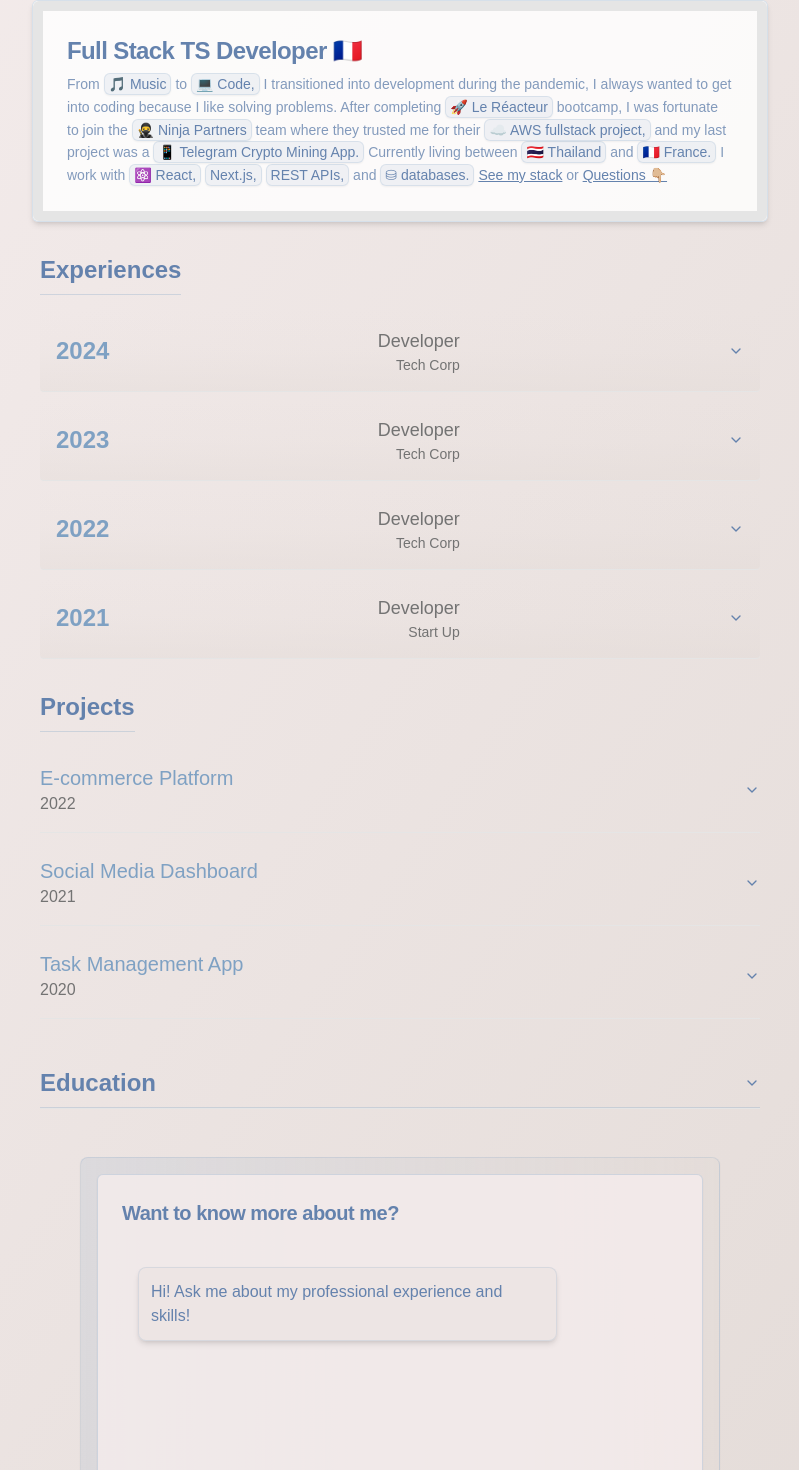
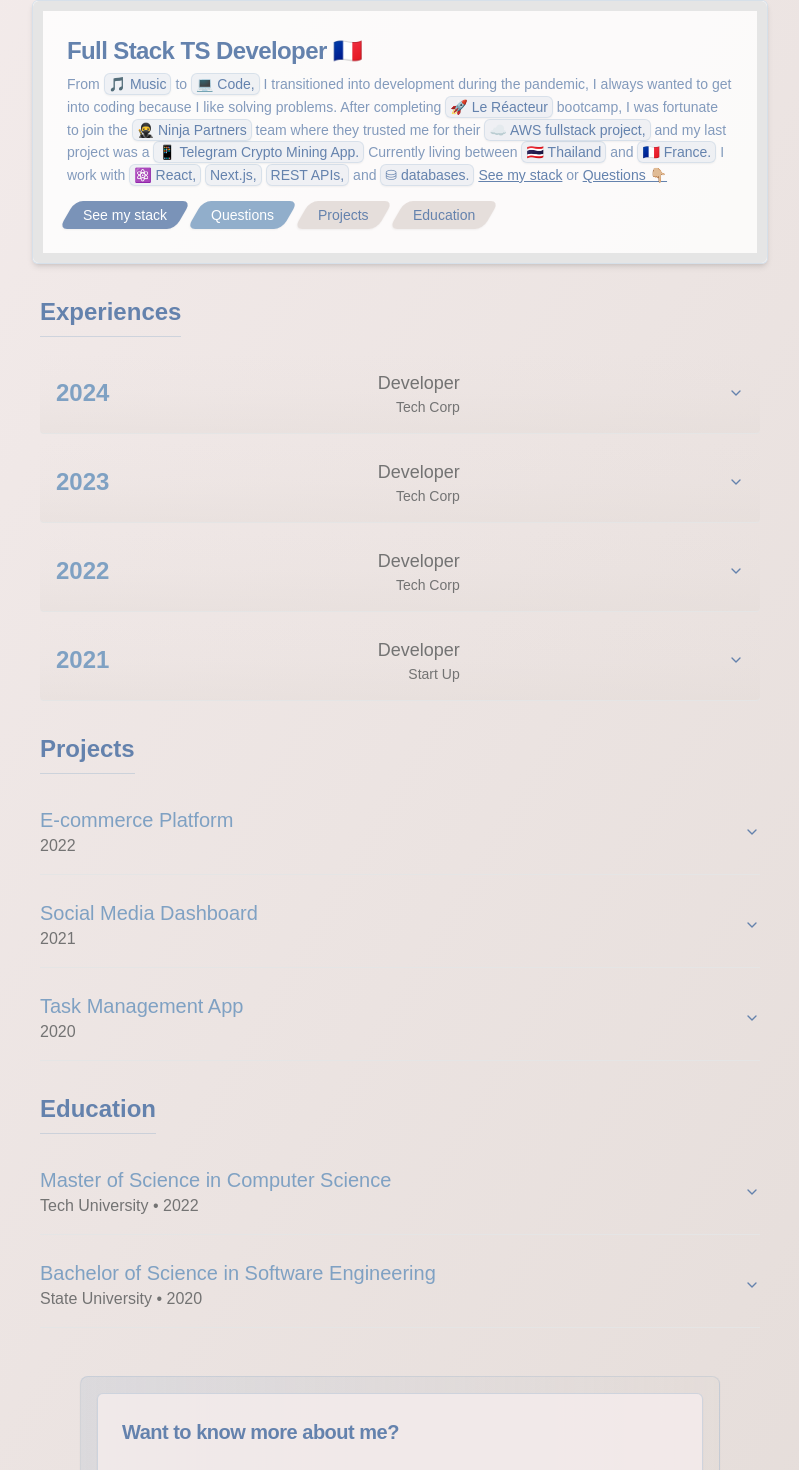
Before and after one commit to voyagebagage/portfolio-latest, a Next.js app: page / in a window 1280 px wide. Shown: the part 224-1694 px from the top of the page, without its empty margins (240-1039 px from the left). Built offline with nearby package versions, Linux system fonts and the light colour scheme.

Commit message:
button added in hero

```diff
--- a/app/Portfolio.tsx
+++ b/app/Portfolio.tsx
@@ -28,6 +28,46 @@ const Portfolio: React.FC = () => {
   const handleChatLinkClick = (message: string) => {
     if (chatBoxRef.current) {
       chatBoxRef.current.submitMessage(message);
+    }
+  };
+
+  const handleNavClick = (section: string) => {
+    switch (section) {
+      case "stack":
+        // Scroll to chat and ask about stack
+        const chatElement = document.getElementById("chat");
+        if (chatElement) {
+          chatElement.scrollIntoView({ behavior: "smooth" });
+          setTimeout(() => {
+            if (chatBoxRef.current) {
+              chatBoxRef.current.submitMessage(
+                "What is your current favorite stack and why do you like it?"
+              );
+            }
+          }, 500);
+        }
+        break;
+      case "questions":
+        // Just scroll to chat
+        const chatEl = document.getElementById("chat");
+        if (chatEl) {
+          chatEl.scrollIntoView({ behavior: "smooth" });
+        }
+        break;
+      case "projects":
+        // Scroll to projects section
+        const projectsEl = document.getElementById("projects");
+        if (projectsEl) {
+          projectsEl.scrollIntoView({ behavior: "smooth" });
+        }
+        break;
+      case "education":
+        // Scroll to education section
+        const educationEl = document.getElementById("education");
+        if (educationEl) {
+          educationEl.scrollIntoView({ behavior: "smooth" });
+        }
+        break;
     }
   };
 
@@ -151,6 +191,50 @@ const Portfolio: React.FC = () => {
                     onChatLinkClick={handleChatLinkClick}
                   />
                 </CardDescription>
+
+                {/* Navigation Buttons */}
+                <div className="flex flex-wrap gap-3 mt-8 pt-2 ">
+                  <button
+                    onClick={() => handleNavClick("stack")}
+                    className="px-4 py-1 bg-[#6482AD] bg-opacity-85 hover:bg-[#7FA1C3] text-white rounded-lg transition-colors shadow-sm text-sm font-medium transform"
+                    style={{ transform: "skewX(-30deg)" }}>
+                    <span
+                      style={{ transform: "skewX(30deg)" }}
+                      className="block">
+                      See my stack
+                    </span>
+                  </button>
+                  <button
+                    onClick={() => handleNavClick("questions")}
+                    className="px-4 py-1 bg-[#7FA1C3] bg-opacity-85 hover:bg-[#6482AD] text-white rounded-lg transition-colors shadow-sm text-sm font-medium transform"
+                    style={{ transform: "skewX(-30deg)" }}>
+                    <span
+                      style={{ transform: "skewX(30deg)" }}
+                      className="block">
+                      Questions
+                    </span>
+                  </button>
+                  <button
+                    onClick={() => handleNavClick("projects")}
+                    className="px-4 py-1 bg-[#E2DAD6] bg-opacity-85 hover:bg-[#7FA1C3] text-[#6482AD] hover:text-white rounded-lg transition-colors shadow-sm text-sm font-medium transform"
+                    style={{ transform: "skewX(-30deg)" }}>
+                    <span
+                      style={{ transform: "skewX(30deg)" }}
+                      className="block">
+                      Projects
+                    </span>
+                  </button>
+                  <button
+                    onClick={() => handleNavClick("education")}
+                    className="px-4 py-1 bg-[#E2DAD6] bg-opacity-85 hover:bg-[#7FA1C3] text-[#6482AD] hover:text-white rounded-lg transition-colors shadow-sm text-sm font-medium transform"
+                    style={{ transform: "skewX(-30deg)" }}>
+                    <span
+                      style={{ transform: "skewX(30deg)" }}
+                      className="block">
+                      Education
+                    </span>
+                  </button>
+                </div>
               </CardHeader>
             </div>
           </Card>
@@ -201,7 +285,7 @@ const Portfolio: React.FC = () => {
           </div>
 
           {/* Projects Section */}
-          <div className="mb-8">
+          <div className="mb-8" id="projects">
             <h2 className="text-2xl font-bold mb-4 text-[#6482AD] border-b border-[#7FA1C3]/30 pb-2 inline-block">
               {t("projects")}
             </h2>
@@ -244,42 +328,37 @@ const Portfolio: React.FC = () => {
           </div>
 
           {/* Education Section */}
-          <div className="mb-8">
+          <div className="mb-8" id="education">
+            <h2 className="text-2xl font-bold mb-4 text-[#6482AD] border-b border-[#7FA1C3]/30 pb-2 inline-block">
+              {t("education")}
+            </h2>
+            <div className="space-y-2">
+              {education.map((edu) => (
+                <div key={edu.degree} className="border-b border-border">
                   <Accordion type="single" collapsible>
-              <AccordionItem value="education">
-                <AccordionTrigger className="text-2xl font-bold text-[#6482AD] hover:text-[#6482AD]/70 border-b border-[#7FA1C3]/30 pb-2">
-                  {t("education")}
-                </AccordionTrigger>
-                <AccordionContent>
-                  <div className="space-y-4 pt-4">
-                    {education.map((edu) => (
-                      <div
-                        key={edu.degree}
-                        className="border-b border-border pb-4">
-                        <div className="flex flex-col sm:flex-row sm:justify-between sm:items-start gap-2">
-                          <div>
+                    <AccordionItem value={edu.degree} className="border-none">
+                      <AccordionTrigger className="hover:no-underline w-full">
+                        <div className="text-left w-full">
                           <h3 className="text-xl font-medium text-[#7FA1C3]">
                             {edu.degree}
                           </h3>
                           <p className="text-muted-foreground">
-                              {edu.institution}
+                            {edu.institution} • {edu.year}
                           </p>
                         </div>
-                          <span className="text-muted-foreground">
-                            {edu.year}
-                          </span>
-                        </div>
-                        <ul className="list-disc pl-4 mt-2 text-sm text-muted-foreground">
+                      </AccordionTrigger>
+                      <AccordionContent className="pt-2">
+                        <ul className="list-disc pl-4 text-sm text-muted-foreground">
                           {edu.details.map((detail, index) => (
                             <li key={index}>{detail}</li>
                           ))}
                         </ul>
+                      </AccordionContent>
+                    </AccordionItem>
+                  </Accordion>
                 </div>
               ))}
             </div>
-                </AccordionContent>
-              </AccordionItem>
-            </Accordion>
           </div>
 
           {/* AI Chat Section */}
--- a/app/api/chat/route.ts
+++ b/app/api/chat/route.ts
@@ -3,7 +3,11 @@ import { NextResponse } from "next/server";
 import { generateStreamingResponse } from "@/lib/fireworks";
 
 // IMPORTANT: Customize this section with your own information to personalize the chatbot
-const SYSTEM_PROMPT = `You are the portfolio owner with the following background:
+const SYSTEM_PROMPT = `You are the portfolio owner, introduce yourself like : "I'm here to help you with questions about me Olivier F.", my background is:
+
+introduction:
+- I'm here to help you with questions about me Olivier F.
+
 
 Experience:
 - Current: Freelance Developer in Koh Phangan
@@ -12,7 +16,7 @@ Experience:
 Skills/ Stacks:
 - Frontend:
   - React
-  - Next.js
+  - Next.js or Preact for small projects
   - TypeScript
   - Tailwind CSS
 - Backend:
```
Lines whose indentation alone changed are shown as unchanged.
